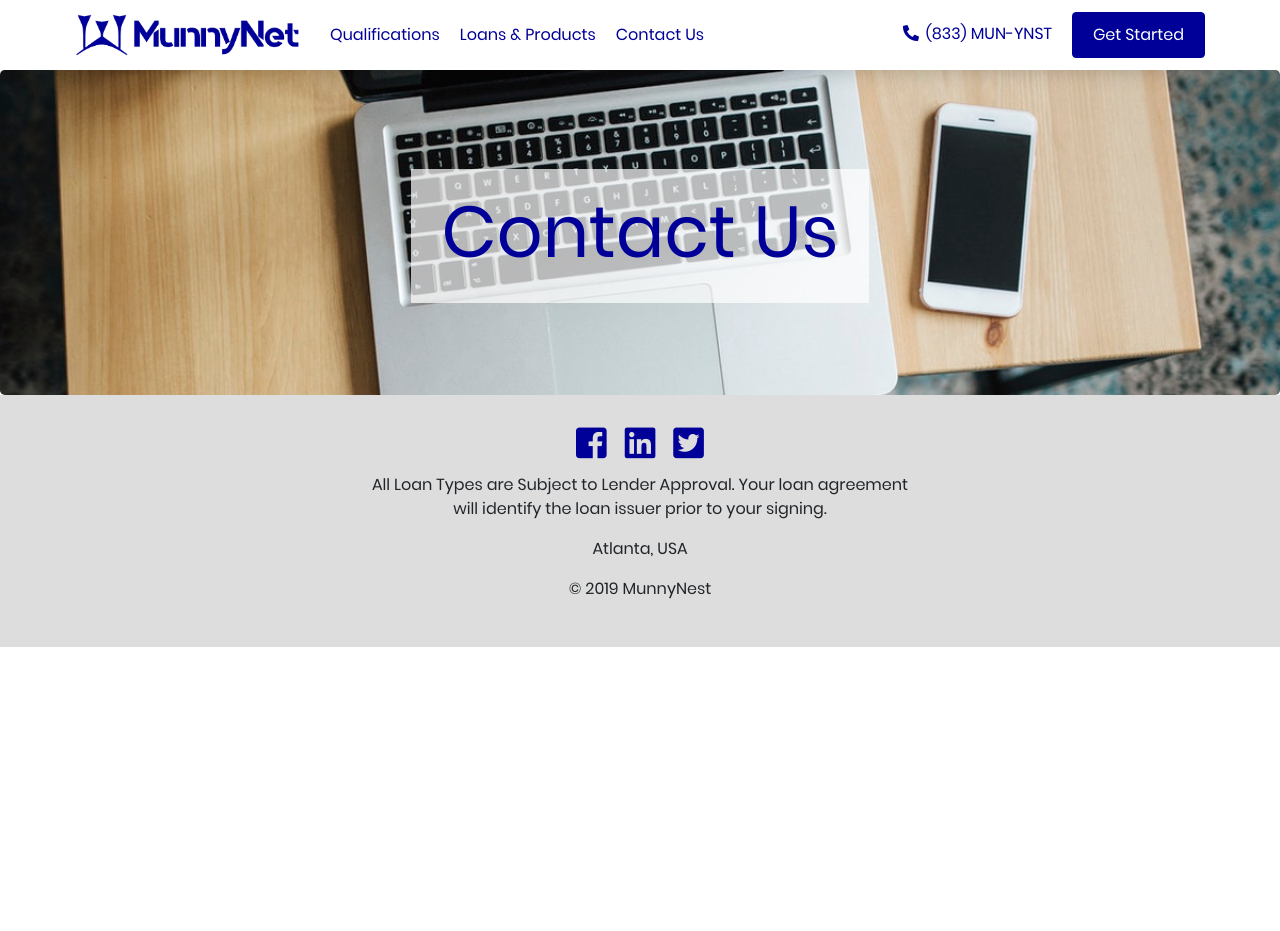
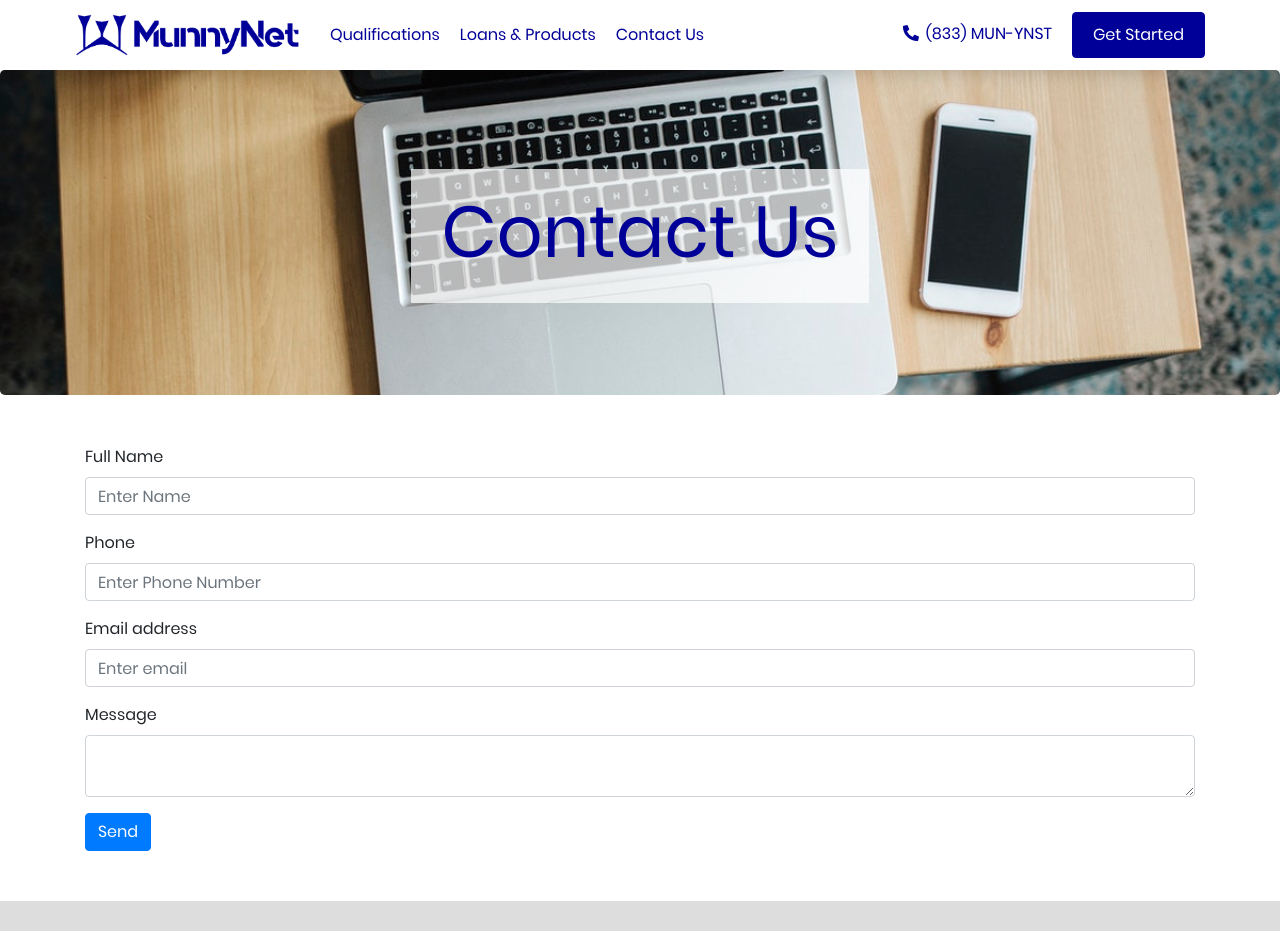
Before and after one commit to komnoor421/munnynet-site, a React app in the folder client/: page /contact in a window 1280 px wide. Shown: the top 931 px of the page. Before the commit the page ends 800 px from the top, so only its background shows below. Built offline with nearby package versions, Linux system fonts and the light colour scheme.

Commit message:
contact form sends to server

```diff
--- a/client/src/components/Contact/index.js
+++ b/client/src/components/Contact/index.js
@@ -12,7 +12,46 @@ var contentBgStyle = {
 
 class Contact extends Component {
 
+  constructor() {
+    super();
+
+    this.state = {
+      name: '',
+      phone: '',
+      email: '',
+      message: ''
+    }
+
+    this.handleChange = this.handleChange.bind(this);
+    this.sendEmail = this.sendEmail.bind(this);
+  }
+
+  handleChange(e) {
+    this.setState({
+      [e.target.name]: e.target.value
+    })
+  }
+
+
+  sendEmail(e) {
+    e.preventDefault();
+    const { name, phone, email, message } = this.state;
+    fetch('/send', {
+      method: 'POST',
+      headers: {
+        "Accept": 'application/json , text/plain',
+        "Content-type": "application/x-www-form-urlencoded"
+      },
+      body: JSON.stringify({name: name, phone: phone, email: email, message: message})
+    }).then(function (res){
+      console.log(res);
+    }).catch(function (err) {
+      console.log(err);
+    });
+  }
+
   render() {
+    console.log(this.state);
     return (
       <div id='contactUsWrapper'>
         <div className='jumbotron text-center' style={contentBgStyle}>
@@ -20,6 +59,29 @@ class Contact extends Component {
             <h1 className="display-3">Contact Us</h1>
           </div>
         </div>
+        <section className='contactFormSection'>
+          <div className="container">
+          <form id='contactForm' onSubmit={this.sendEmail}>
+            <div className="form-group">
+              <label htmlFor="fullName">Full Name</label>
+              <input type="text" className="form-control" id="fullName" placeholder="Enter Name" name='name' onChange={this.handleChange} />
+            </div>
+            <div className="form-group">
+              <label htmlFor="phone">Phone</label>
+              <input type="tel" className="form-control" id="phone" placeholder="Enter Phone Number" name='phone' onChange={this.handleChange}/>
+            </div>
+            <div className="form-group">
+              <label htmlFor="emailHelp">Email address</label>
+              <input type="email" className="form-control" id="email" placeholder="Enter email" name='email' onChange={this.handleChange}/>
+            </div>
+            <div className="form-group">
+              <label htmlFor="message">Message</label>
+              <textarea className="form-control" id="message" name='message' onChange={this.handleChange}></textarea>
+            </div>
+            <button type="submit" className="btn btn-primary">Send</button>
+          </form>
+          </div>
+        </section>
       </div>
     );
   }
--- a/client/webpack.config.js
+++ b/client/webpack.config.js
@@ -73,6 +73,9 @@ module.exports = {
     contentBase: path.join(__dirname, 'public'),
     host: 'localhost',
     port: 3000,
-    historyApiFallback: true
+    historyApiFallback: true,
+    proxy: {
+      '/send': 'http://localhost:5000'
+    }
   }
 };
--- a/package.json
+++ b/package.json
@@ -24,7 +24,9 @@
   },
   "homepage": "https://github.com/komnoor421/munnynet-site#readme",
   "dependencies": {
+    "body-parser": "^1.18.3",
     "concurrently": "^4.1.0",
-    "express": "^4.16.4"
+    "express": "^4.16.4",
+    "nodemailer": "^5.1.1"
   }
 }
```
Also changed, not shown: 2 other files (tests, documents, lock files or other folders).
